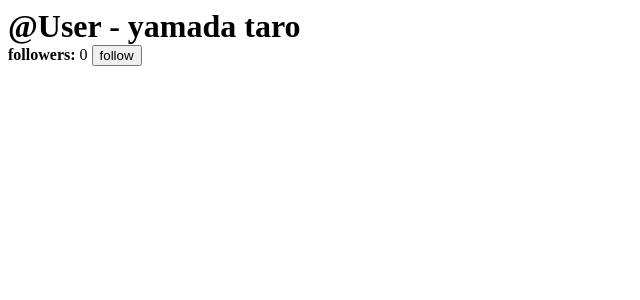
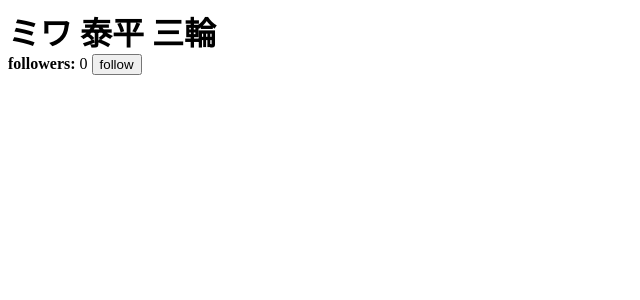
Before and after one commit to NwHub/twitter-clone, a Vue app: page / in a window 1280 px wide. Shown: the top 300 px of the page, without its empty margins (0-640 px from the left). Built offline with nearby package versions, Linux system fonts and the light colour scheme.

Commit message:
ユーザー名表示

```diff
--- a/src/components/Tweet.vue
+++ b/src/components/Tweet.vue
@@ -1,6 +1,6 @@
 <template>
   <div>
-    <h1>@User - yamada taro</h1>
+    <h1>{{ user.userName }} {{ user.firstName }} {{ user.lastName }}</h1>
     <strong>followers:</strong> {{ followers }}
     <button @click="followerCount">follow</button>
   </div>
@@ -8,10 +8,15 @@
 
 <script>
 export default {
-  name: "hoge",
+  name: "Tweet",
   data: () => {
     return {
-      followers: 0
+      followers: 0,
+      user: {
+        userName: "ミワ",
+        firstName: "泰平",
+        lastName: "三輪"
+      }
     };
   },
   computed: {
```
